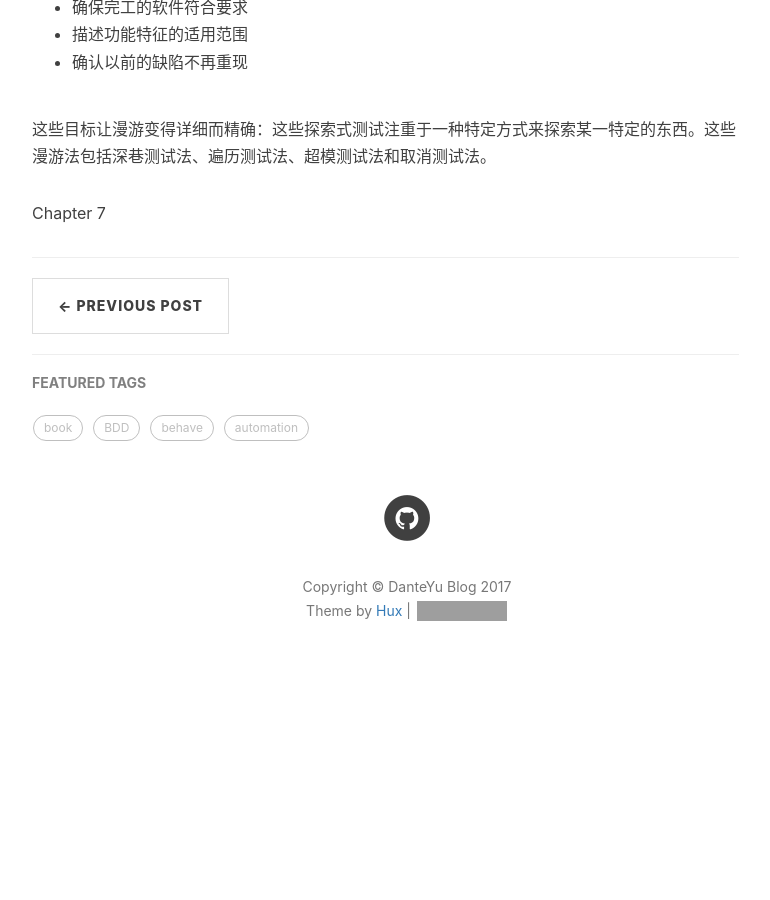
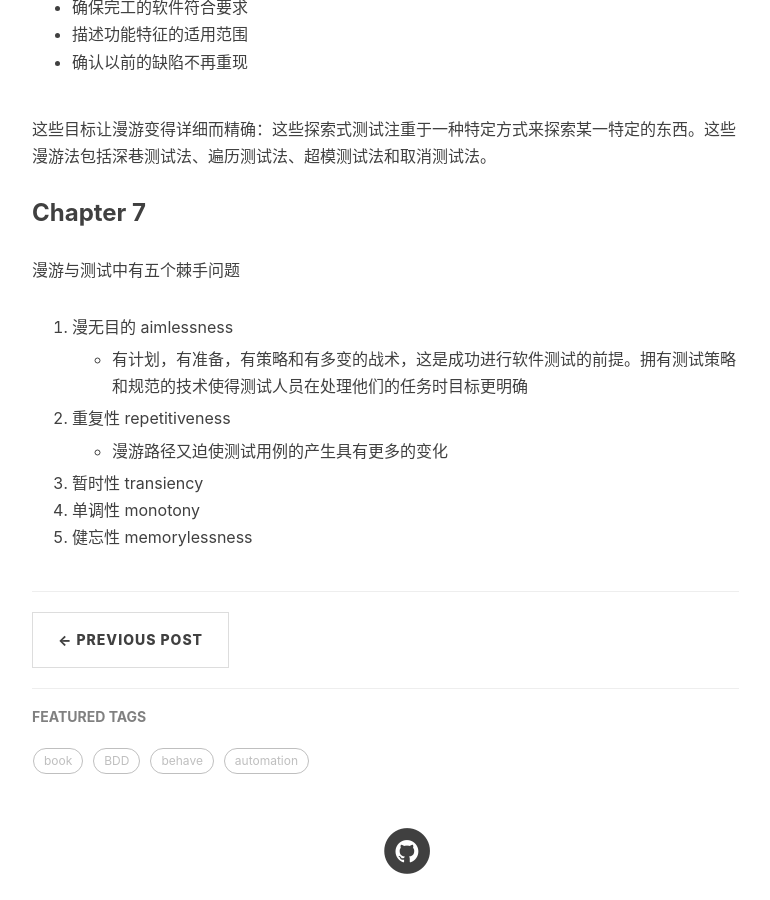
Before and after one commit to DanteYu/DanteYu.github.io, a Jekyll site: the page built from _posts/2017-04-13-探索式测试读书笔记.markdown, in a window 1280 px wide and 900 px high, scrolled down 13015 px. Shown: the whole window, without its empty margins (233-1003 px from the left). Built offline with Jekyll 4.4.1, drawn with Linux system fonts in a browser that asks for light colours; nearby versions of some CDN libraries; comment, search, counter and statistics services are not loaded; before the commit the page ends 13730 px from its top, so only the background shows below that; grey boxes are pictures that could not be loaded.

Commit message:
add content into ET acticle

```diff
--- a/_posts/2017-04-13-探索式测试读书笔记.markdown
+++ b/_posts/2017-04-13-探索式测试读书笔记.markdown
@@ -344,4 +344,18 @@ tags:
 
 这些目标让漫游变得详细而精确：这些探索式测试注重于一种特定方式来探索某一特定的东西。这些漫游法包括深巷测试法、遍历测试法、超模测试法和取消测试法。
 
-Chapter 7
+### Chapter 7
+
+漫游与测试中有五个棘手问题
+
+1. 漫无目的  aimlessness
+
+	* 有计划，有准备，有策略和有多变的战术，这是成功进行软件测试的前提。拥有测试策略和规范的技术使得测试人员在处理他们的任务时目标更明确
+
+2. 重复性 repetitiveness
+
+	* 漫游路径又迫使测试用例的产生具有更多的变化
+
+3. 暂时性 transiency
+4. 单调性 monotony
+5. 健忘性 memorylessness
```
